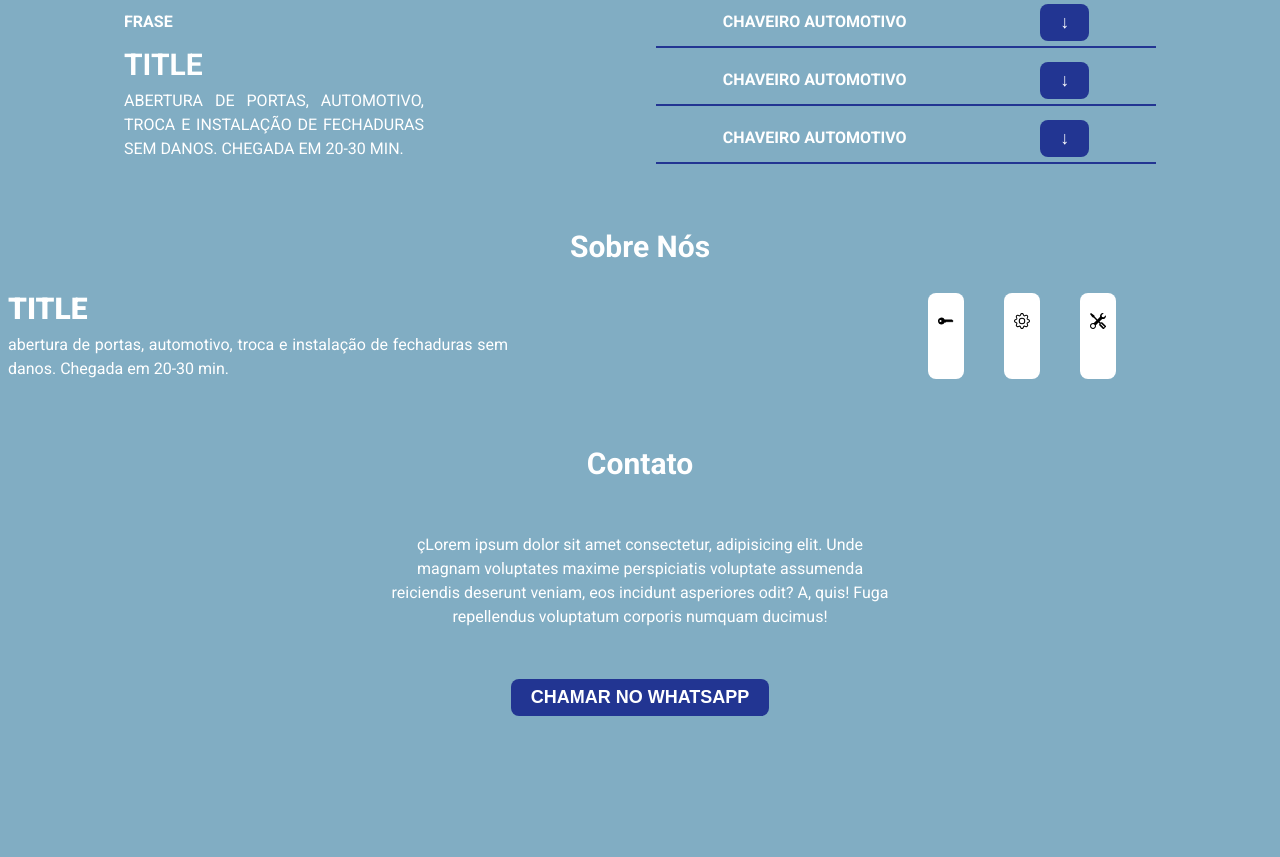
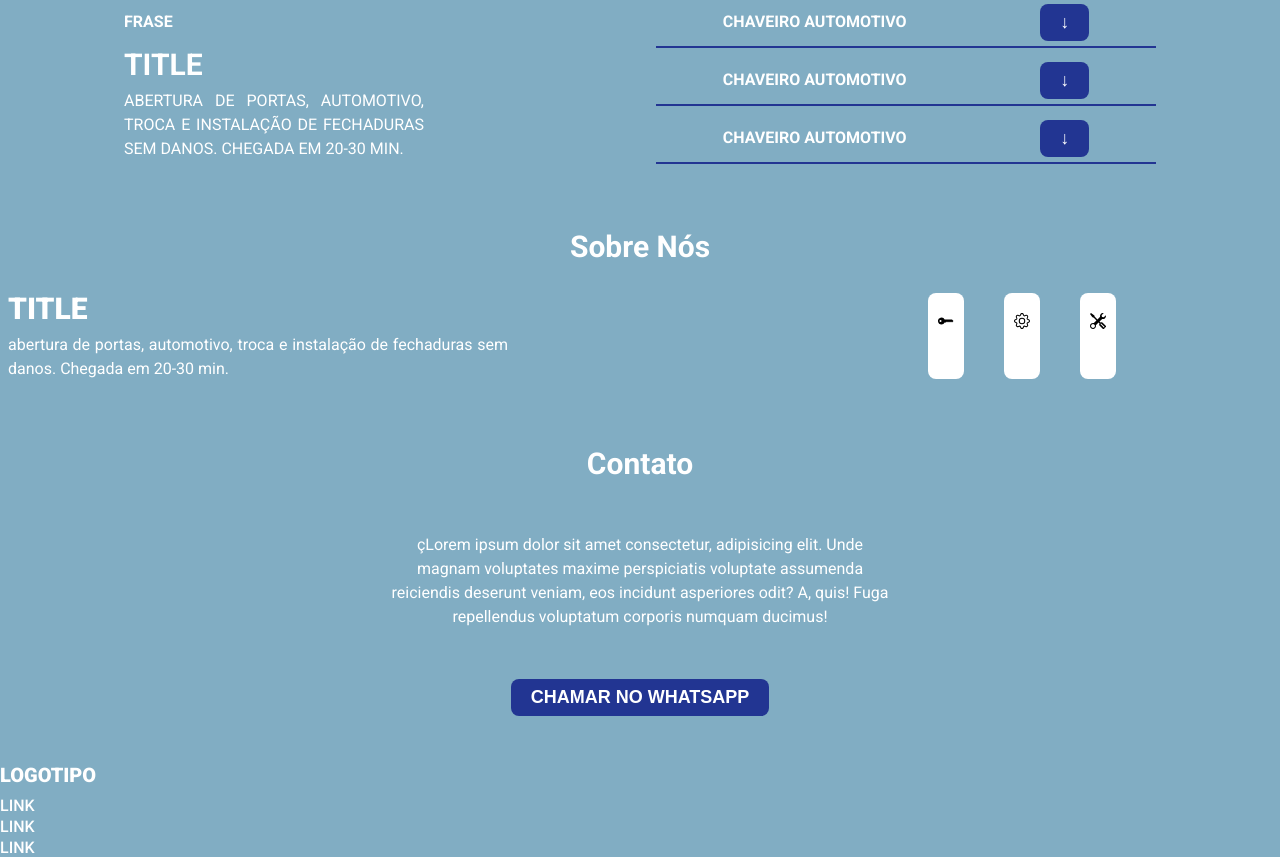
Before and after one commit to ViniNas01/LandingPageChaveiro, a website: page view/index.html in a window 1280 px wide. Shown: the part 1382-2239 px from the top of the page. Before the commit the page ends 2138 px from the top, so only its background shows below. Drawn offline with Linux system fonts and the light colour scheme.

Commit message:
feat: Adicionando o Footer

```diff
--- a/view/index.html
+++ b/view/index.html
@@ -183,6 +183,21 @@
             </div>
         </section>
     </main>
+
+    <footer>
+        <div class="footer">
+            <div class="container flex">
+                <span id="logo">Logotipo</span>
+                <nav>
+                    <ul>
+                        <li class="links"><a href="#" class="link">link</a></li>
+                        <li class="links"><a href="#" class="link">link</a></li>
+                        <li class="links"><a href="#" class="link">link</a></li>
+                    </ul>
+                </nav>
+            </div>
+        </div>
+    </footer>
 </body>
 
 </html>
```
